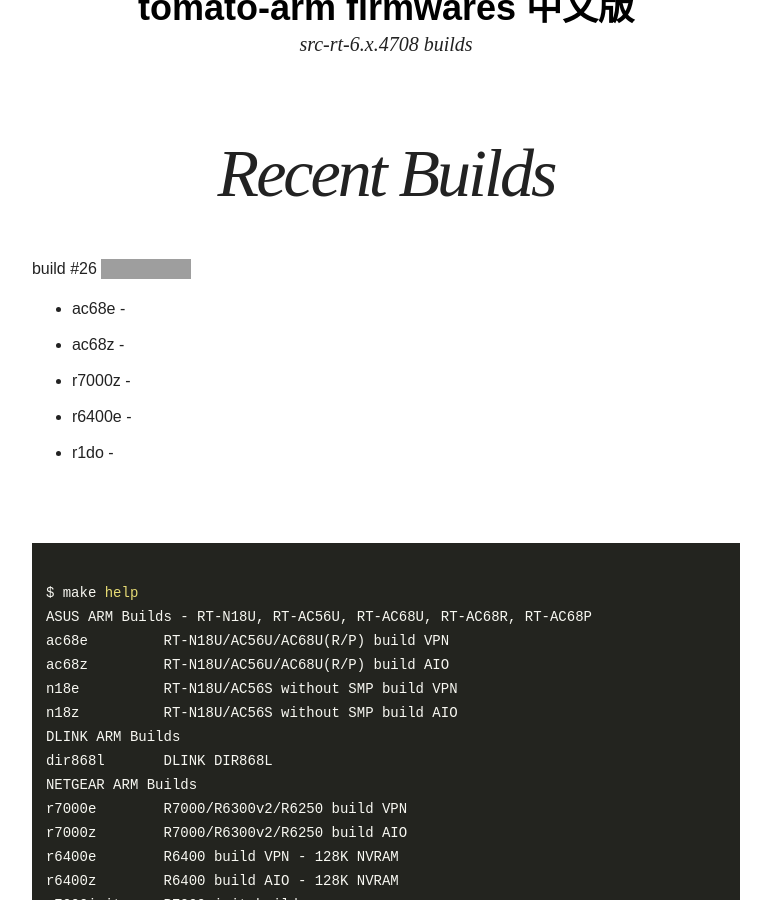
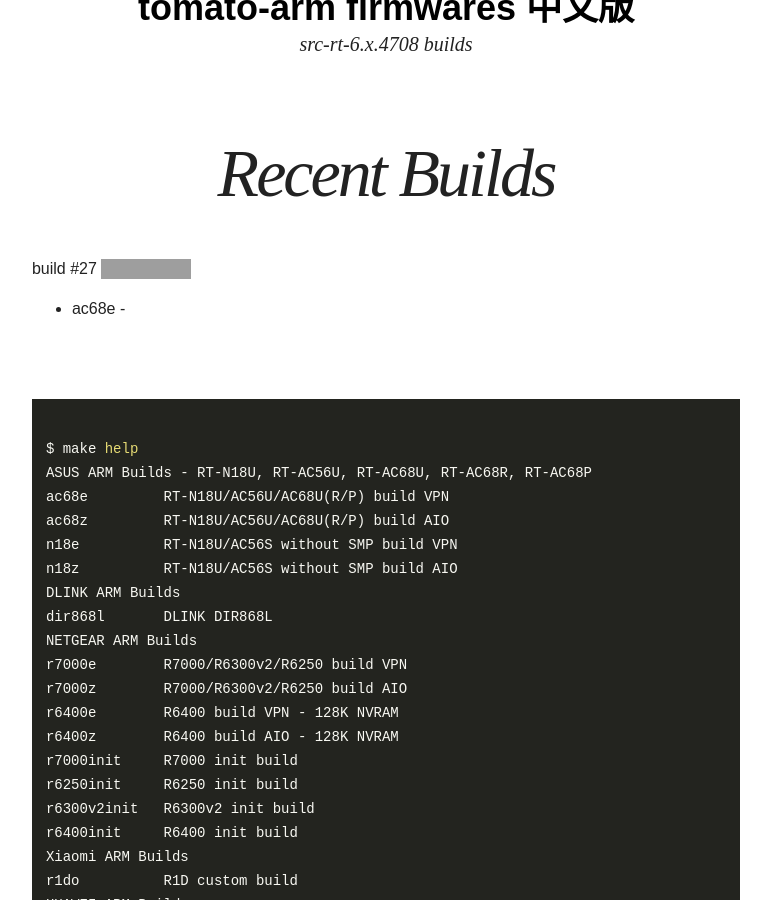
Before and after one commit to oglopss/tomato-arm-ci-jekyll, a Jekyll site: the page built from index.html, in a window 1280 px wide and 900 px high, scrolled down 339 px. Shown: the whole window, without its empty margins (254-1025 px from the left). Built offline with Jekyll 4.4.1, drawn with Linux system fonts in a browser that asks for light colours; nearby versions of some CDN libraries; grey boxes are pictures that could not be loaded.

Commit message:
Travis build 27 ac68e pushed to gh-pages

```diff
--- a/_data/ss.yml
+++ b/_data/ss.yml
@@ -1,7 +1,3 @@
-build: 26
+build: 27
 files:
   - 0001 ac68e
-  - 0003 r7000z
-  - 0005 r1do
-  - 0002 ac68z
-  - 0004 r6400e
```
